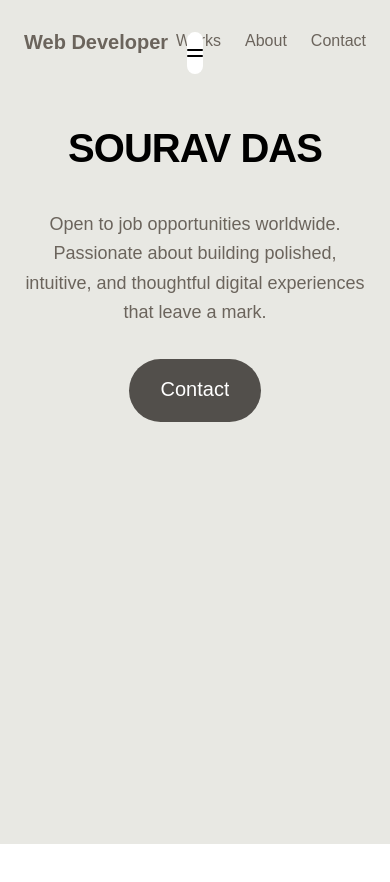
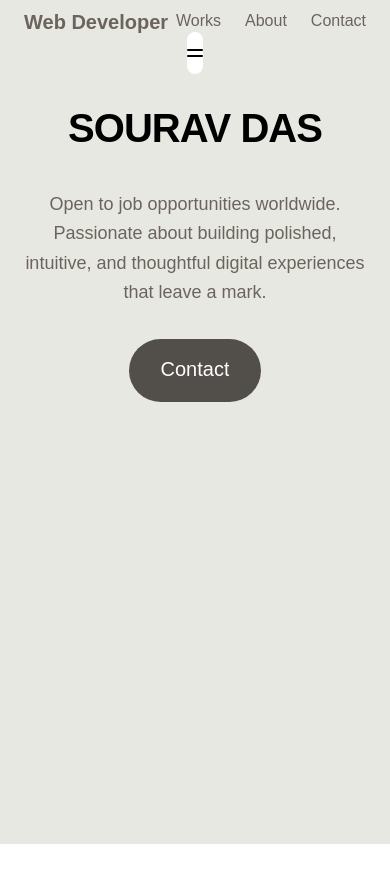
Before and after one commit to Sourav5482/PortfolioSecond, a React (Vite) app: page / in a window 390 px wide. Shown: the top 882 px of the page. Built offline with nearby package versions, Linux system fonts and the light colour scheme; a web font is replaced by a local one.

Commit message:
Updated margin

```diff
--- a/src/Components/LandingPage.jsx
+++ b/src/Components/LandingPage.jsx
@@ -77,9 +77,9 @@ const LandingPage = () => {
             />
 
             {/* Main content */}
-            <div ref={contentRef} className="relative bg-[#E8E8E3] min-h-screen w-full overflow-hidden">
+            <div ref={contentRef} className="relative bg-[#E8E8E3] min-h-screen w-full overflow-hidden -mt-5">
                 {/* Navigation */}
-            <nav ref={navRef} className="relative z-10 flex justify-between items-center px-6 md:px-9 py-2 mt-0">
+            <nav ref={navRef} className="relative z-10 flex justify-between items-center px-6 md:px-9 py-2 ">
                 <h1 className="text-[#6B645C] font-semibold text-xl">Web Developer</h1>
                 <div className="flex gap-6">
                     <a href="#works" className="nav-link text-[#6B645C]  hover:text-amber-50">
--- a/src/index.css
+++ b/src/index.css
@@ -14,6 +14,8 @@ html.has-scroll-smooth {
     right: 0;
     top: 0;
     bottom: 0;
+    margin: 0;
+    padding: 0;
 }
 
 body {
```
